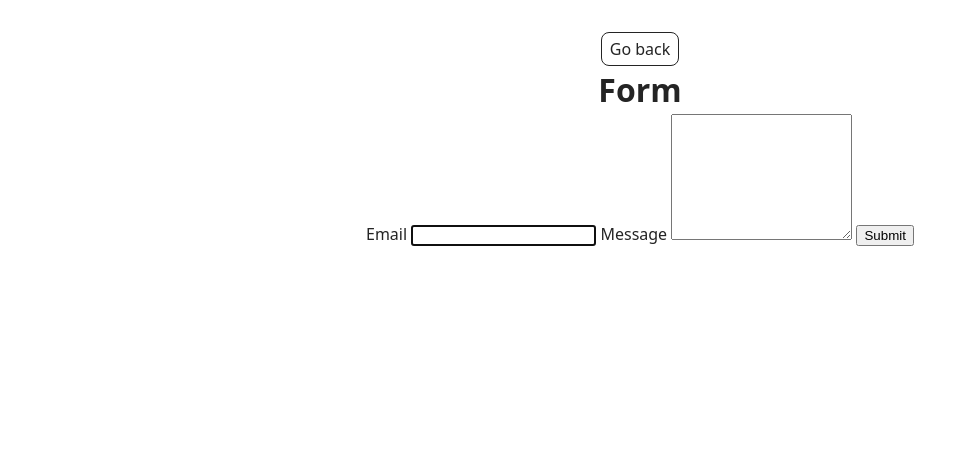
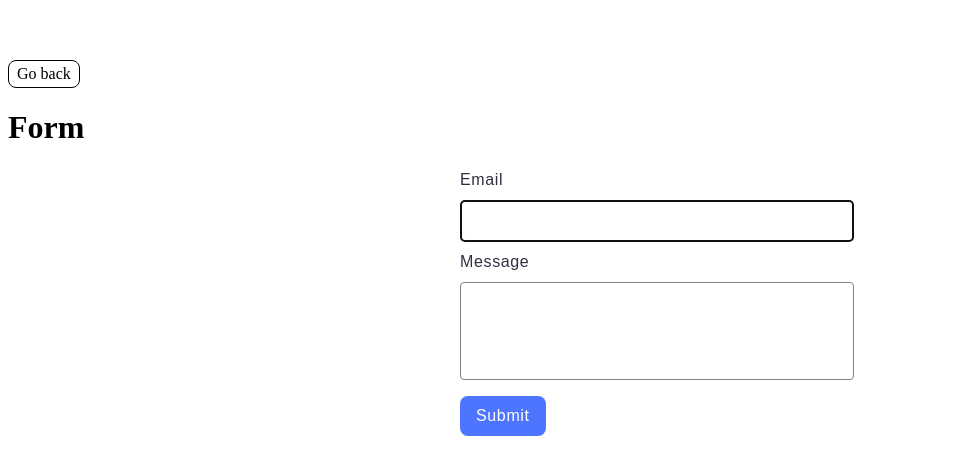
Before and after one commit to RybchynskyiDaniil/goit-js-hw-09, a website built with Vite: page src/2-form.html in a window 1280 px wide. Shown: the whole page, without its empty margins (0-969 px from the left). Built offline with nearby package versions, Linux system fonts and the light colour scheme.

Commit message:
completed

```diff
--- a/src/2-form.html
+++ b/src/2-form.html
@@ -5,27 +5,27 @@
     <meta http-equiv="X-UA-Compatible" content="IE=edge" />
     <meta name="viewport" content="width=device-width, initial-scale=1.0" />
     <title>Form</title>
-    <link rel="stylesheet" href="./css/styles.css" />
+    <link rel="stylesheet" href="./css/form.css" />
+    <link rel="stylesheet" href="./css/back-link.css" />
   </head>
   <body>
 
     <main>
-      <div class="container">
+      <div class="container form-container">
         <a class="back-link" href="./index.html">Go back</a>
         <h1 class="main-title">Form</h1>
-      </div>
       <form class="feedback-form" autocomplete="off">
-        <label>
+        <label class="form-label">
           Email
-          <input type="email" name="email" autofocus />
+          <input type="email" name="email" class="form-field email" autofocus />
         </label>
-        <label>
+        <label class="form-label">
           Message
-          <textarea name="message" rows="8"></textarea>
+          <textarea class="form-field message" name="message" rows="8"></textarea>
         </label>
-        <button type="submit">Submit</button>
+        <button class="submit-button" type="submit">Submit</button>
       </form>
-
+</div>
     </main>
     <script type="module" src="./js/2-form.js" ></script>
   </body>
--- a/src/css/back-link.css
+++ b/src/css/back-link.css
@@ -5,7 +5,10 @@
   margin-top: 32px;
   border: 1px solid;
   border-radius: 8px;
-}
+  color: currentColor;
+  text-decoration: none;
+  }
+
 .back-link::before {
   content: '';
   position: absolute;
--- /dev/null
+++ b/src/css/form.css
@@ -0,0 +1,64 @@
+.form-container{
+padding-top: 20px;
+}
+.feedback-form{
+width: 360px;
+ margin: 0 auto;
+}
+.form-label{
+font-family: 'Montserrat', sans-serif;
+    font-weight: 400;
+    font-size: 16px;
+    line-height: 150%;
+    letter-spacing: 0.04em;
+    color: #2e2f42;
+    display: flex;
+    flex-direction: column;
+    margin-bottom: 8px;
+}
+
+.form-field {
+    font-family: 'Montserrat', sans-serif;
+    font-weight: 400;
+    font-size: 16px;
+    line-height: 150%;
+    letter-spacing: 0.04em;
+    color: #2e2f42;
+    border: 1px solid #808080;
+    border-radius: 4px;
+    width: 360px;
+    transition: border-color 350ms ease-in-out;
+    padding: 8px 16px;
+    margin-top: 8px;
+}
+
+.form-field:hover,
+.form-field:focus {
+    border-color: #000000;
+}
+
+.form-label textarea {
+    resize: none;
+    height: 80px;
+}
+
+.submit-button {
+    border-radius: 8px;
+    padding: 8px 16px;
+    background-color: #4e75ff;
+    font-family: 'Montserrat', sans-serif;
+    font-weight: 500;
+    font-size: 16px;
+    line-height: 150%;
+    letter-spacing: 0.04em;
+    color: #fff;
+    padding: 8px 16px;
+    border: none;
+    margin-top: 8px;
+    transition: background-color 350ms ease-in-out;
+}
+
+.submit-button:hover,
+.submit-button:focus {
+    background-color: #6c8cff;
+}
--- a/src/js/2-form.js
+++ b/src/js/2-form.js
@@ -5,5 +5,28 @@ const formData = {
 }
 elForm.addEventListener("input", (ev) => {
     formData[ev.target.name] = ev.target.value.trim();
-    localStorage.setItem("feedback-form-state" , JSON.stringify(formData))
-} )
+    localStorage.setItem("feedback-form-state", JSON.stringify(formData))
+})
+const saveData = localStorage.getItem("feedback-form-state")
+if (saveData) {
+    const parseEl = JSON.parse(saveData)
+    formData.email = parseEl.email
+    formData.message = parseEl.message
+
+    elForm.elements.email.value = parseEl.email
+    elForm.elements.message.value = parseEl.message
+}
+
+elForm.addEventListener("submit", (e) => {
+    e.preventDefault()
+
+    if (formData.email === "" || formData.message === "") {
+        alert("Fill please all fields")
+        return
+    }
+    console.log(formData)
+    formData.email = ""
+    formData.message = ""
+    localStorage.removeItem("feedback-form-state")
+    elForm.reset()
+})
```
